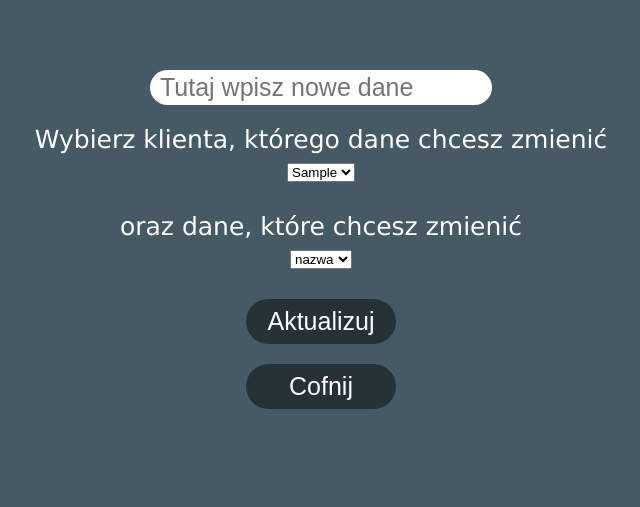
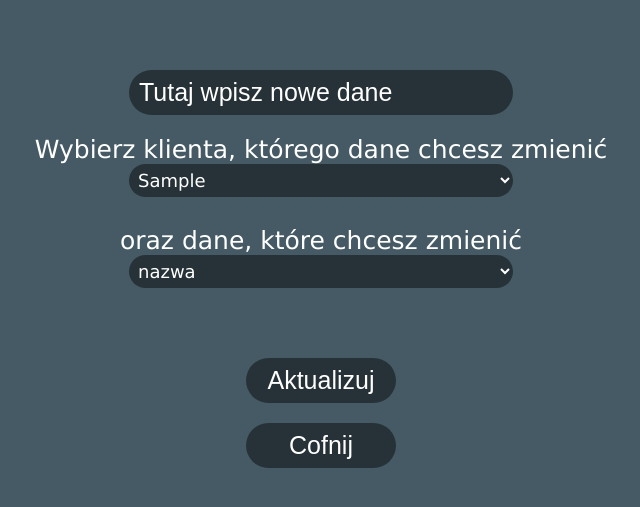
Before and after one commit to Yournicknamehere/E14, a PHP site: page /aktualizowanie.php in a window 1280 px wide. Shown: the part 141-648 px from the top of the page, without its empty margins (319-959 px from the left). Run offline with PHP 8.4, Linux system fonts and the light colour scheme; tables that the repository leaves empty or names only in its code hold one stand-in row (values such as "Sample post"); data that the repository does not hold is empty.

Commit message:
Poprawiłem UI (wygląd)

```diff
--- a/CSS/style.css
+++ b/CSS/style.css
@@ -35,9 +35,25 @@ body {
     border-radius: 25px;
     border: 0;
     margin-bottom: 20px;
-    height: 35px;
+    height: 45px;
+    width: 30%;
     font-size: 25px;
+    background: #263238;
+    color: white;
+    -webkit-transition: width 2.0s ease-in-out;
+    transition: width 2.0s ease-in-out;
+    -moz-transition: width 2.0s ease-in-out;
 }
+
+.formInput:focus {height: 55px;}
+
+.formInput::placeholder {color: white;}
+
+.formInput::-webkit-input-placeholder {color: white;}
+
+.formInput::-moz-placeholder {color: white;}
+
+.formInput:-ms-input-placeholder {color: white;}
 
 .formOutput {font-size: 27px;}
 
@@ -53,17 +69,18 @@ body {
 }
 
 .menuButton {
-    padding: 5px;
+    padding: 10px;
     border-radius: 25px;
     border: 0;
-    margin-top: 100px;
-    margin-right: 50px;
-    height: 90px;
-    width: 150px;
+    margin-top: 30px;
+    margin-right: 40px;
+    margin-left: 40px;
+    margin-bottom: 45px;
+    height: 100px;
+    width: 180px;
     background: #263238;
     color: white;
     font-size: 21px;
-    display: inline-block;
 }
 
 a {
@@ -89,6 +106,17 @@ a:active {
 a:hover {
     text-decoration: none;
     color: white;
+}
+
+select {
+    border: 0;
+    border-radius: 25px;
+    font-family: Verdana, Geneva, Tahoma, sans-serif;
+    font-size: 18px;
+    padding: 5px;
+    background: #263238;
+    color: white;
+    width: 30%;
 }
 
 #klienci {
@@ -118,3 +146,5 @@ a:hover {
     margin-left: 50px;
     margin-right: 50px;
 }
+
+#selectDane {margin-bottom: 70px}
--- a/aktualizowanie.php
+++ b/aktualizowanie.php
@@ -45,12 +45,12 @@
 
             oraz dane, które chcesz zmienić<br>
             <!-- To zrobiłem ręcznie bo nie wiem jeszcze jak pobrać strukture tabeli z bazy danych XD -->
-            <select name="jakieDane">
+            <select name="jakieDane" id="selectDane">
                 <option>nazwa</option>
                 <option>adres</option>
                 <option>miasto</option>
                 <option>kraj</option>
-            </select><br><br>
+            </select><br>
 
             <input type="submit" name="okDane" value="Aktualizuj" class="formInputBtn"/>
 
```
Also changed, not shown: index.php (+6 -5 lines).
